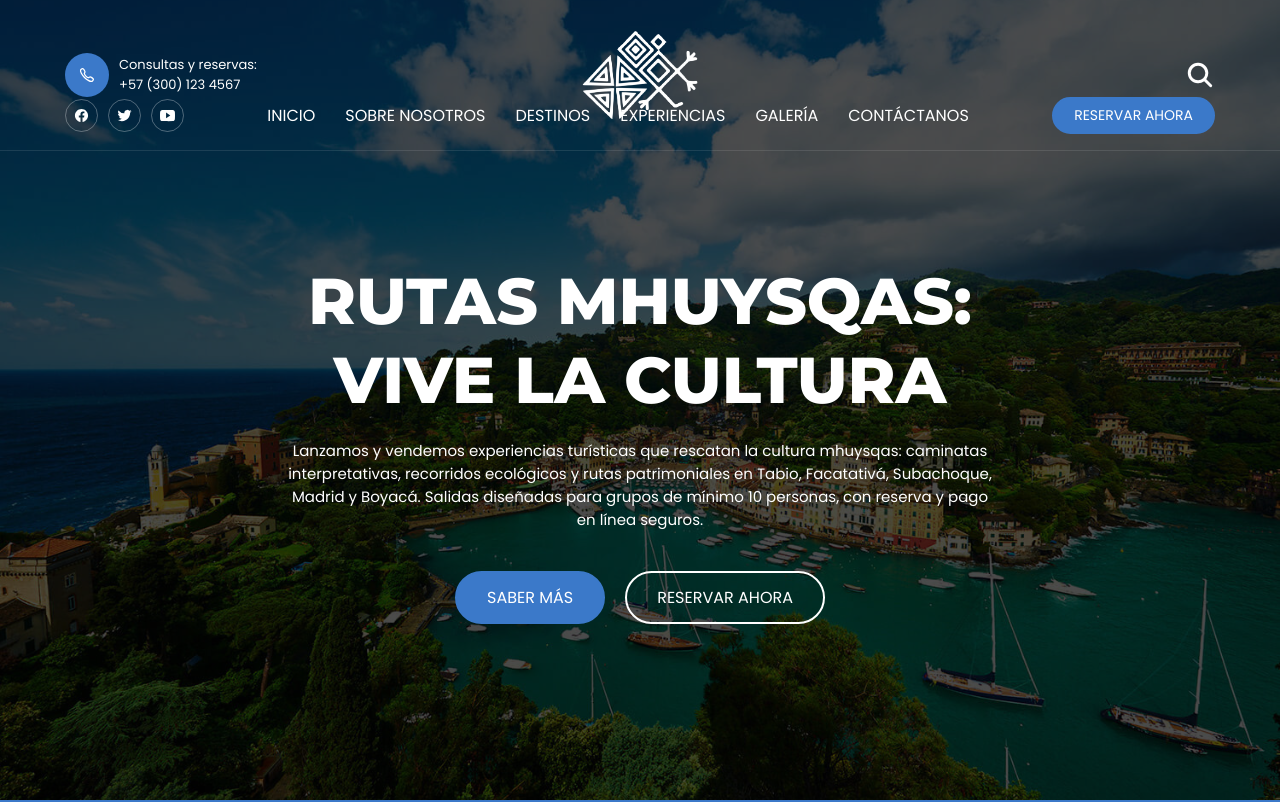
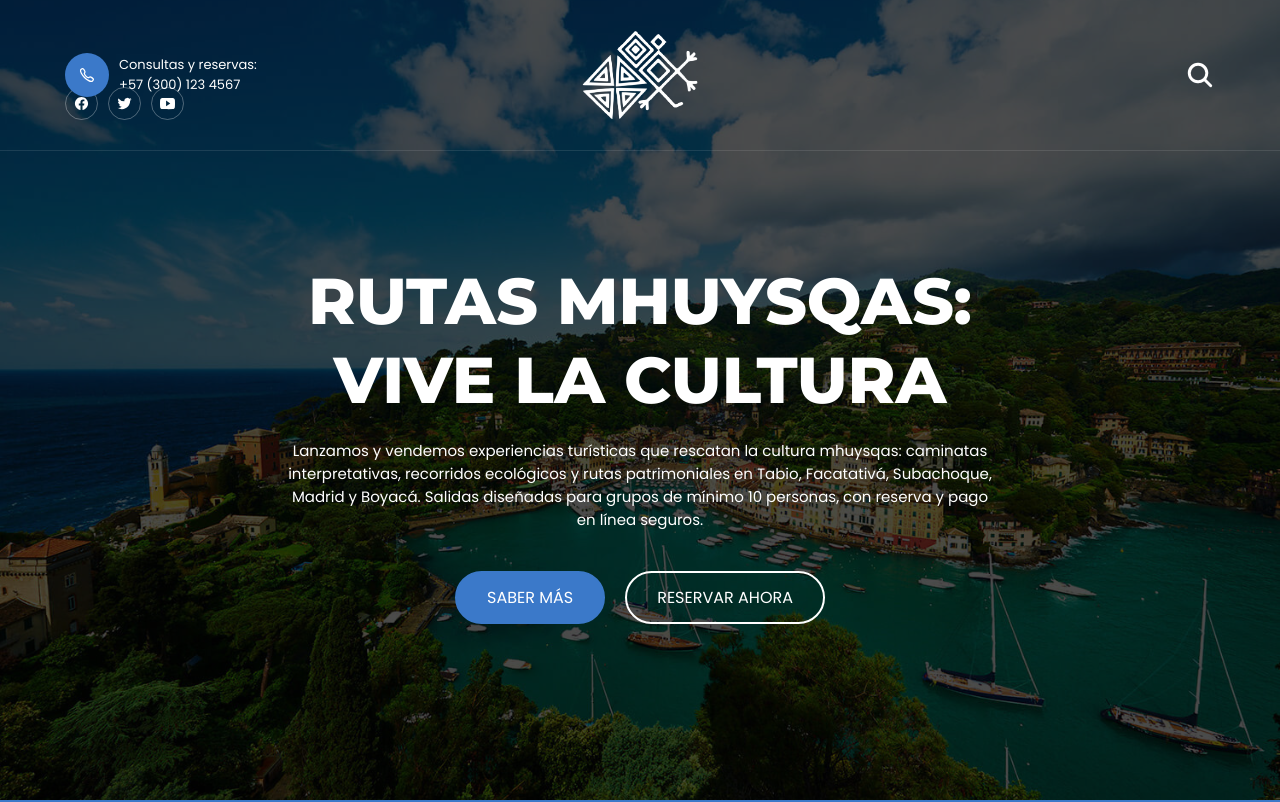
Before and after one commit to Frost1234567890/TourVacacionesLAU, a plain HTML site: page index.html in a window 1280 px wide. Shown: the top 802 px of the page. Drawn offline with nearby package versions, Linux system fonts and the light colour scheme.

Commit message:
Actualicé el botón de contacto

```diff
--- a/index.html
+++ b/index.html
@@ -118,34 +118,34 @@
           <ul class="navbar-list">
 
             <li>
-              <a href="#home" class="navbar-link" data-nav-link>Inicio</a>
+              <a href="#home" class="navbar-link" data-nav-link></a>
             </li>
 
             <li>
-              <a href="#about" class="navbar-link" data-nav-link>Sobre nosotros</a>
+              <a href="#about" class="navbar-link" data-nav-link></a>
             </li>
 
             <li>
-              <a href="#destination" class="navbar-link" data-nav-link>Destinos</a>
+              <a href="#destination" class="navbar-link" data-nav-link></a>
             </li>
 
             <li>
-              <a href="#package" class="navbar-link" data-nav-link>Experiencias</a>
+              <a href="#package" class="navbar-link" data-nav-link></a>
             </li>
 
             <li>
-              <a href="#gallery" class="navbar-link" data-nav-link>Galería</a>
+              <a href="#gallery" class="navbar-link" data-nav-link></a>
             </li>
 
             <li>
-              <a href="#contact" class="navbar-link" data-nav-link>Contáctanos</a>
+              <a href="#contact" class="navbar-link" data-nav-link></a>
             </li>
 
           </ul>
 
         </nav>
 
-        <button class="btn btn-primary">Reservar ahora</button>
+
 
       </div>
     </div>
@@ -429,7 +429,7 @@
                   </div>
 
                   <p class="price">
-                    $120.000
+
                     <span>/ por persona</span>
                   </p>
 
@@ -503,7 +503,7 @@
                   </div>
 
                   <p class="price">
-                    $110.000
+
                     <span>/ por persona</span>
                   </p>
 
@@ -577,7 +577,7 @@
                   </div>
 
                   <p class="price">
-                    $150.000
+
                     <span>/ por persona</span>
                   </p>
 
```
